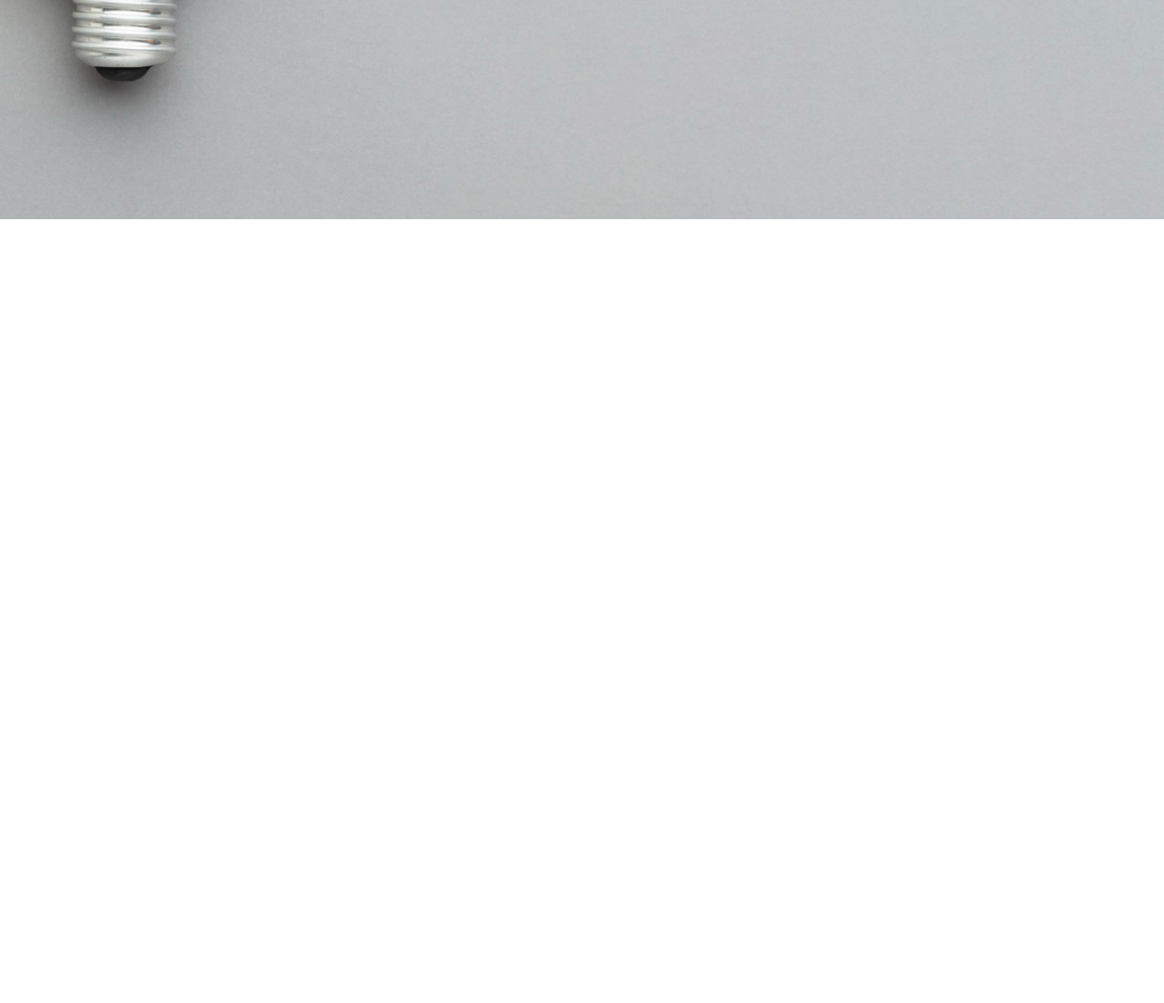
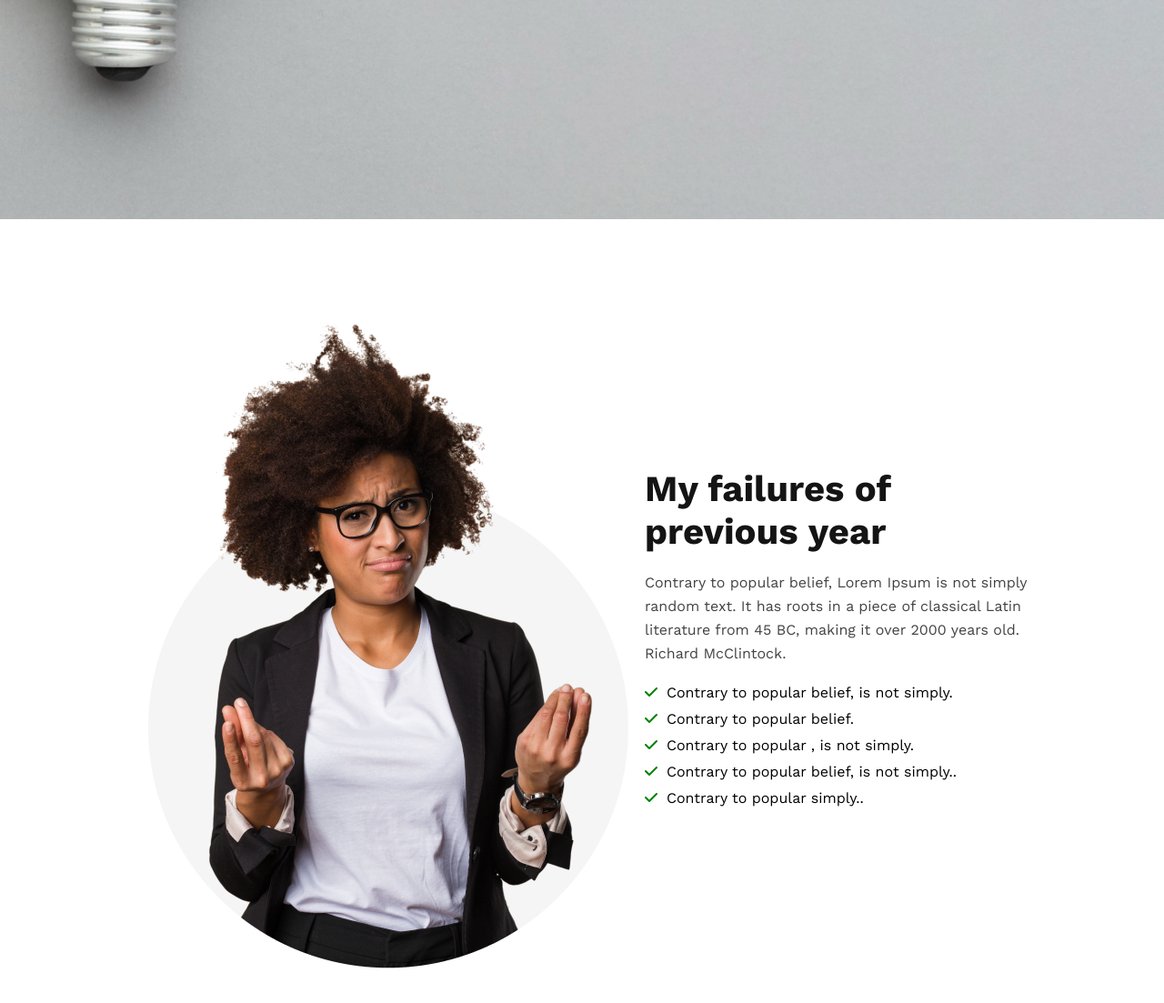
Before and after one commit to saiful1213/new-year-new-me-practice, a plain HTML site: page index.html in a window 1280 px wide. Shown: the part 559-1662 px from the top of the page at 91% size. Before the commit the page ends 800 px from the top, so only its background shows below. Drawn offline with nearby package versions, Linux system fonts and the light colour scheme.

Commit message:
banner section added

```diff
--- a/index.html
+++ b/index.html
@@ -6,6 +6,7 @@
    <meta name="viewport" content="width=device-width, initial-scale=1.0">
    <title>Web Project</title>
    <link rel="stylesheet" href="style/style.css">
+   <link rel="stylesheet" href="https://cdnjs.cloudflare.com/ajax/libs/font-awesome/6.4.0/css/all.min.css" integrity="sha512-iecdLmaskl7CVkqkXNQ/ZH/XLlvWZOJyj7Yy7tcenmpD1ypASozpmT/E0iPtmFIB46ZmdtAc9eNBvH0H/ZpiBw==" crossorigin="anonymous" referrerpolicy="no-referrer" />
 </head>
 
 <body>
@@ -18,7 +19,25 @@
       </div>
    </header>
    <main>
-
+      <!-- banner section start  -->
+      <section>
+         <div class="banner-container">
+            <div>
+               <img src="images/person.png" alt="" class="banner-img">
+            </div>
+            <div>
+               <h2 class="banner-title">My failures of <br> previous year</h2>
+               <p class="banner-desc">Contrary to popular belief, Lorem Ipsum is not simply random text. It has roots in a piece of classical Latin literature from 45 BC, making it over 2000 years old. Richard McClintock.</p>
+               <ul class="list-container">
+                  <li>Contrary to popular belief, is not simply.</li>
+                  <li>Contrary to popular belief.</li>
+                  <li>Contrary to popular , is not simply.</li>
+                  <li>Contrary to popular belief, is not simply..</li>
+                  <li>Contrary to popular simply..</li>
+               </ul>
+            </div>
+         </div>
+      </section>
    </main>
    <footer>
 
--- a/style/style.css
+++ b/style/style.css
@@ -50,3 +50,34 @@ header {
    color: #fff;
    border: 0;
 }
+
+/* banner part style  */
+.banner-container {
+   display: flex;
+   width: 1000px;
+   margin: 100px auto;
+   align-items: center;
+}
+.banner-title {
+   color: #151414;
+   font-size: 40px;
+   font-weight: 700;
+}
+.banner-desc{
+   color: #444343;
+   line-height: 26px;
+   margin: 20px 0;
+}
+
+.list-container li{
+   margin: 10px 0;
+   list-style: none;
+}
+
+.list-container li::before{
+   content: '\f00c';
+   font-family: 'Font Awesome 6 Free';
+   font-weight: bold;
+   color: green;
+   margin-right: 10px;
+}
```
